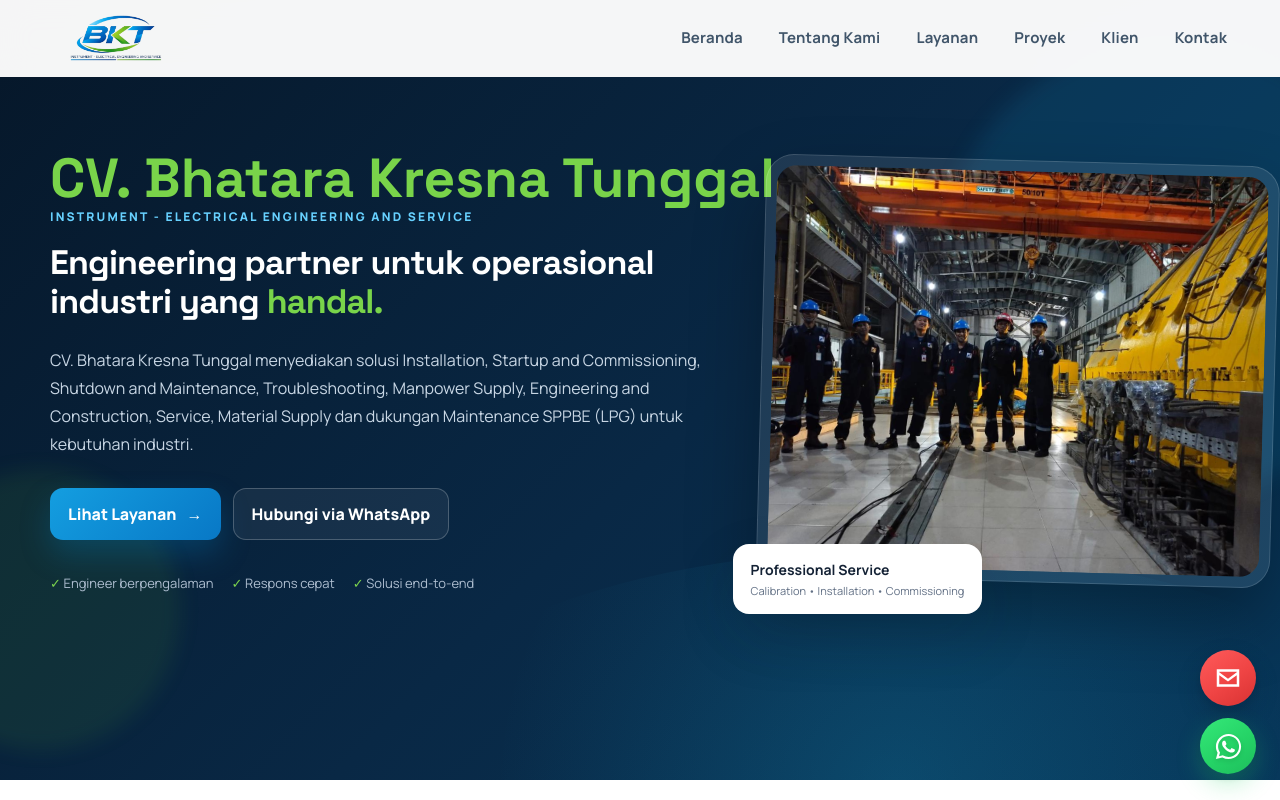
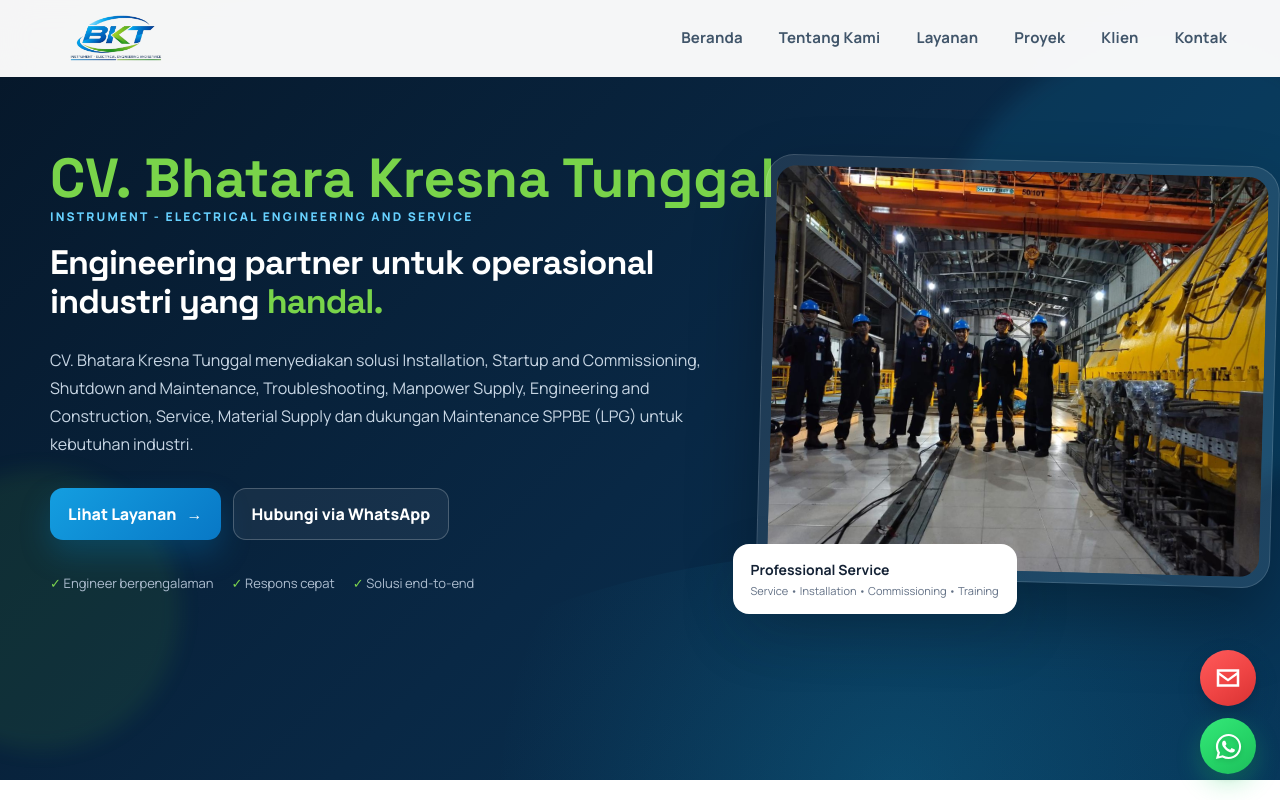
Before and after one commit to athenszz00/bkt-company-profile, a React (Vite) app: page / in a window 1280 px wide. Shown: the top 800 px of the page. Built offline with nearby package versions, Linux system fonts and the light colour scheme.

Commit message:
edit tulisannya

```diff
--- a/src/main.jsx
+++ b/src/main.jsx
@@ -349,7 +349,7 @@
                 </strong>
 
                 <small>
-                  Calibration • Installation • Commissioning
+                  Service • Installation • Commissioning • Training
                 </small>
 
               </div>
```
Also changed, not shown: 2 other files (tests, documents, lock files or other folders).
